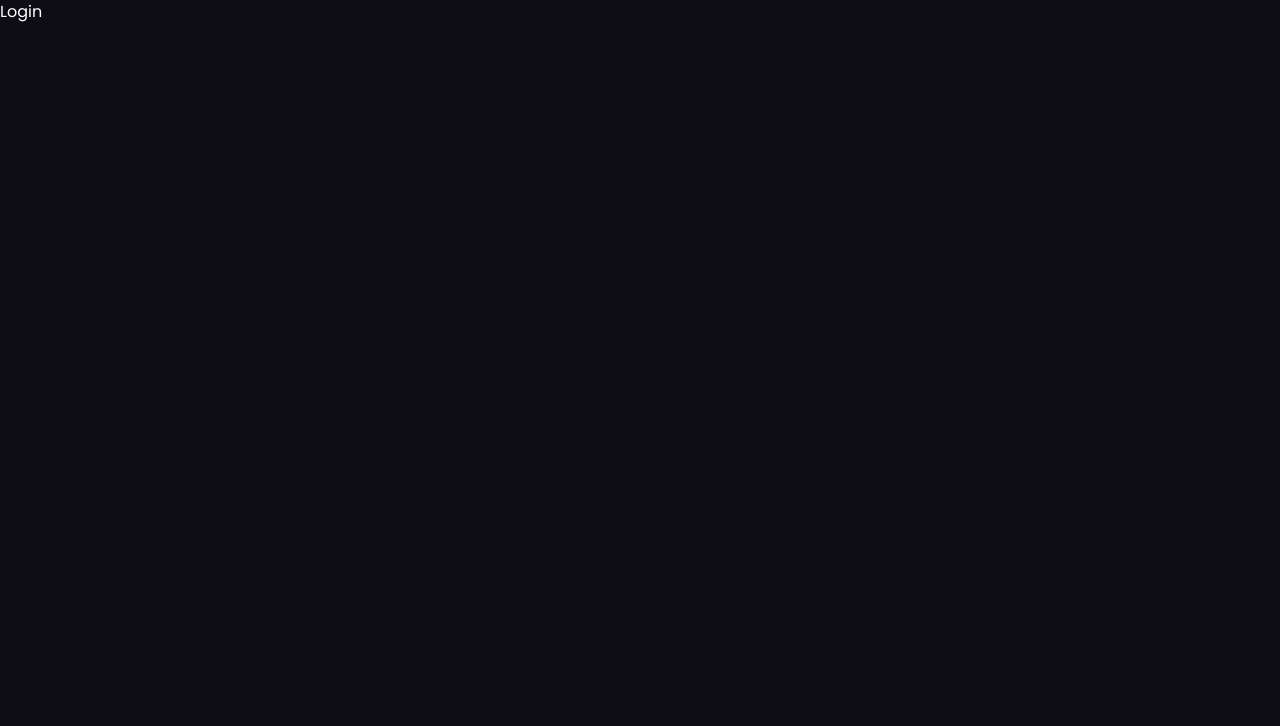
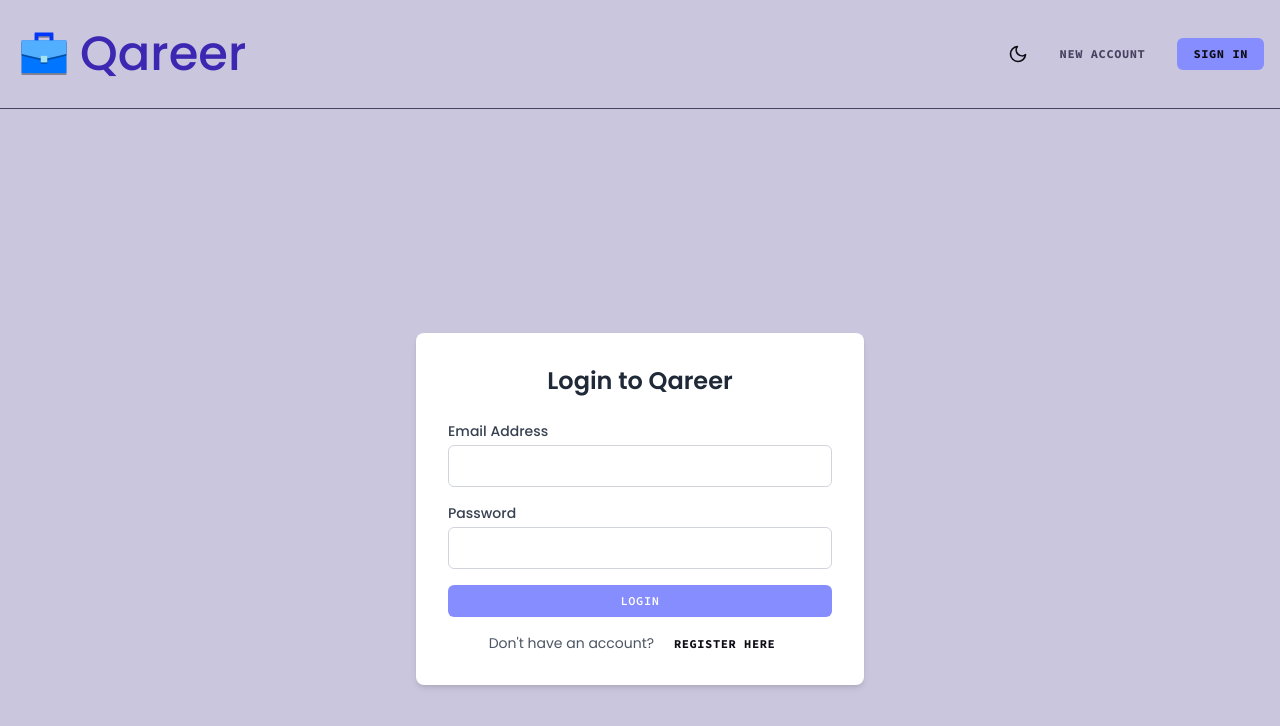
Before and after one commit to Xplictadisa/qareer, a Next.js app: page /auth/login in a window 1280 px wide. Shown: the top 726 px of the page. Built offline with nearby package versions, Linux system fonts and the light colour scheme; a web font is replaced by a local one.

Commit message:
added login/signup ui

```diff
--- a/app/auth/login/page.tsx
+++ b/app/auth/login/page.tsx
@@ -1,7 +1,8 @@
+import LoginForm from '@/components/LoginForm';
 import React from 'react';
 
 const Login = () => {
-  return <div>Login</div>;
+  return <LoginForm />;
 };
 
 export default Login;
--- a/app/auth/signup/page.tsx
+++ b/app/auth/signup/page.tsx
@@ -1,7 +1,8 @@
+import SignupForm from '@/components/SignUp';
 import React from 'react';
 
 const Signup = () => {
-  return <div>Signup</div>;
+  return <SignupForm />;
 };
 
 export default Signup;
--- a/app/globals.css
+++ b/app/globals.css
@@ -88,3 +88,44 @@
 .-rotate-360 {
   @apply rotate-[-360deg];
 }
+
+.bg-img {
+  background: url('/public/heroImg1.png') center/cover no-repeat;
+  opacity: 0.5;
+  position: absolute;
+  top: 0;
+  left: 0;
+  width: 100%;
+  height: 100%;
+  filter: blur(5px);
+  z-index: -1;
+}
+
+/* .bg-img::after {
+  content: '';
+  position: absolute;
+  top: 0;
+  left: 0;
+  width: 100%;
+  height: 100%;
+  background-color: rgba(0, 0, 0, 0.5);
+} */
+
+::-webkit-scrollbar {
+  width: 5px;
+  height: 5px;
+}
+
+::-webkit-scrollbar-track {
+  background: #f1f1f1;
+  border-radius: 5px;
+}
+
+::-webkit-scrollbar-thumb {
+  background: #888;
+  border-radius: 5px;
+}
+
+::-webkit-scrollbar-thumb:hover {
+  background: #555;
+}
--- a/components/Button.tsx
+++ b/components/Button.tsx
@@ -2,11 +2,15 @@
 
 const Button = ({
   className,
+  type = 'button',
   href,
   onClick,
   children,
+  disabled,
 }: {
   className?: string;
+  type?: 'button' | 'submit' | 'reset';
+  disabled?: boolean;
   href?: string;
   onClick?: () => void;
   children: React.ReactNode;
@@ -15,7 +19,12 @@
 
   //rendering button
   const renderBtn = () => (
-    <button className={classes} onClick={onClick}>
+    <button
+      className={classes}
+      disabled={disabled}
+      type={type}
+      onClick={onClick}
+    >
       {children}
     </button>
   );
--- a/components/Header.tsx
+++ b/components/Header.tsx
@@ -4,9 +4,11 @@
 import Image from 'next/image';
 import headerImg from '@/public/headerImg.svg';
 
-const Header = () => {
+const Header = (className: { className?: string }) => {
   return (
-    <header className='container relative z-10 mx-auto p-4 md:py-6'>
+    <header
+      className={`container relative z-10 mx-auto p-4 md:py-6 ${className}`}
+    >
       <nav className='flex justify-between items-center'>
         <div className='flex items-center space-x-2'>
           <Image
--- /dev/null
+++ b/components/LoginForm.tsx
@@ -0,0 +1,85 @@
+'use client';
+
+import React, { useState } from 'react';
+import Button from './Button';
+import Header from './Header';
+
+const LoginForm = () => {
+  const [email, setEmail] = useState('');
+  const [password, setPassword] = useState('');
+
+  const handleSubmit = (e: React.FormEvent) => {
+    e.preventDefault();
+    console.log('Email:', email);
+    console.log('Password:', password);
+  };
+
+  return (
+    <div className='relative min-h-screen bg-n-2 transition-all text-n-6 w-full dark:bg-n-8 dark:text-n-2'>
+      <Header />
+      <div className='flex items-center justify-center w-full h-0.25 bg-n-9 data:bg-n-6 relative z-0' />
+
+      {/* Center the Form */}
+      <div className='flex items-center justify-center min-h-screen'>
+        <div className='w-full max-w-md p-8 bg-white shadow-md rounded-lg'>
+          <h2 className='text-2xl font-semibold text-center text-gray-800 mb-6'>
+            Login to Qareer
+          </h2>
+          <form onSubmit={handleSubmit}>
+            <div className='mb-4'>
+              <label
+                htmlFor='email'
+                className='block text-sm font-medium text-gray-700'
+              >
+                Email Address
+              </label>
+              <input
+                type='email'
+                name='email'
+                id='email'
+                value={email}
+                onChange={(e) => setEmail(e.target.value)}
+                required
+                className='w-full mt-1 p-2 border dark:bg-n-5 dark:text-n-1 border-gray-300 rounded-md focus:outline-none focus:ring-1 focus:ring-inset'
+              />
+            </div>
+            <div className='mb-4'>
+              <label
+                htmlFor='password'
+                className='block text-sm font-medium text-gray-700'
+              >
+                Password
+              </label>
+              <input
+                type='password'
+                id='password'
+                name='password'
+                value={password}
+                onChange={(e) => setPassword(e.target.value)}
+                required
+                className='w-full mt-1 p-2 border dark:bg-n-5 dark:text-n-1 border-gray-300 rounded-md focus:outline-none focus:ring-1 focus:ring-inset'
+              />
+            </div>
+            <Button
+              type='submit'
+              className='w-full py-2 px-4 bg-blue-500 text-white font-semibold rounded-md hover:bg-blue-600 focus:outline-none'
+            >
+              Login
+            </Button>
+          </form>
+          <p className='text-sm text-center text-gray-600 mt-4'>
+            Don&apos;t have an account?{' '}
+            <Button
+              href='/auth/signup'
+              className='text-blue-500 bg-transparent hover:underline'
+            >
+              Register here
+            </Button>
+          </p>
+        </div>
+      </div>
+    </div>
+  );
+};
+
+export default LoginForm;
--- /dev/null
+++ b/components/SignUp.tsx
@@ -0,0 +1,111 @@
+'use client';
+
+import React, { useState } from 'react';
+import Button from './Button';
+import Header from './Header';
+
+const SignupForm = () => {
+  const [email, setEmail] = useState('');
+  const [password, setPassword] = useState('');
+  const [confirmPassword, setConfirmPassword] = useState('');
+  const [loading, setLoading] = useState(false);
+
+  const handleSubmit = async (e: React.FormEvent) => {
+    e.preventDefault();
+    if (password !== confirmPassword) {
+      console.log('Passwords do not match!');
+      return;
+    }
+
+    setLoading(true);
+    console.log('Email:', email);
+    console.log('Password:', password);
+
+    // Add logic to handle user registration here, for example, call an API
+    // After the request is complete, setLoading(false)
+  };
+
+  return (
+    <div className='relative min-h-screen bg-n-2 transition-all text-n-6 w-full dark:bg-n-8 dark:text-n-2'>
+      <Header />
+      <div className='flex items-center justify-center w-full h-0.25 bg-n-9 data:bg-n-6 relative z-0' />
+      <div className='flex items-center mt-20 justify-center w-full h-full'>
+        <div className='w-full max-w-md p-8 bg-white shadow-md rounded-lg'>
+          <h2 className='text-2xl font-semibold text-center text-gray-800 mb-6'>
+            Create an Account
+          </h2>
+          <form onSubmit={handleSubmit}>
+            <div className='mb-4'>
+              <label
+                htmlFor='email'
+                className='block text-sm font-medium text-gray-700'
+              >
+                Email Address
+              </label>
+              <input
+                type='email'
+                id='email'
+                value={email}
+                onChange={(e) => setEmail(e.target.value)}
+                required
+                className='w-full mt-1 p-2 border dark:bg-n-5 dark:text-n-1 border-gray-300 rounded-md focus:outline-none focus:ring-1 focus:ring-inset'
+              />
+            </div>
+            <div className='mb-4'>
+              <label
+                htmlFor='password'
+                className='block text-sm font-medium text-gray-700'
+              >
+                Password
+              </label>
+              <input
+                type='password'
+                id='password'
+                value={password}
+                onChange={(e) => setPassword(e.target.value)}
+                required
+                className='w-full mt-1 p-2 border dark:bg-n-5 dark:text-n-1 border-gray-300 rounded-md focus:outline-none focus:ring-1 focus:ring-inset'
+              />
+            </div>
+            <div className='mb-4'>
+              <label
+                htmlFor='confirmPassword'
+                className='block text-sm font-medium text-gray-700'
+              >
+                Confirm Password
+              </label>
+              <input
+                type='password'
+                id='confirmPassword'
+                value={confirmPassword}
+                onChange={(e) => setConfirmPassword(e.target.value)}
+                required
+                className='w-full mt-1 p-2 border dark:bg-n-5 dark:text-n-1 border-gray-300 rounded-md focus:outline-none focus:ring-1 focus:ring-inset'
+              />
+            </div>
+            <Button
+              type='submit'
+              className={`w-full py-2 px-4 bg-blue-500 text-white font-semibold rounded-md hover:bg-blue-600 focus:outline-none ${
+                loading ? 'opacity-50 cursor-not-allowed' : ''
+              }`}
+              disabled={loading}
+            >
+              {loading ? 'Signing Up...' : 'Sign Up'}
+            </Button>
+          </form>
+          <p className='text-sm text-center text-gray-600 mt-4'>
+            Already have an account?{' '}
+            <Button
+              href='/auth/login'
+              className='text-blue-500 bg-transparent hover:underline'
+            >
+              Login here
+            </Button>
+          </p>
+        </div>
+      </div>
+    </div>
+  );
+};
+
+export default SignupForm;
```
